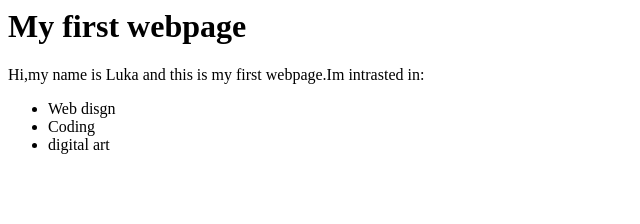
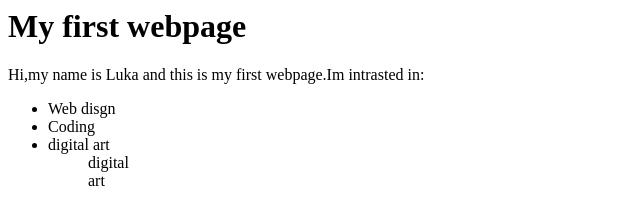
Before and after one commit to lukavukasinovic/test, a plain HTML site: page index.html in a window 1280 px wide. Shown: the full height of the page, 0-640 px from the left. Drawn offline with Linux system fonts and the light colour scheme.

Commit message:
Promena2

```diff
--- a/index.html
+++ b/index.html
@@ -4,5 +4,7 @@
 <ul>
 	<li>Web disgn</li>
 	<li>Coding</li>
-	<li>digital art</li>
+	<li>digital art
+	<ol>digital</ol>
+	<ol>art</ol></li>
 </ul>
```
